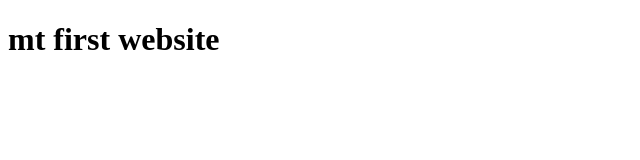
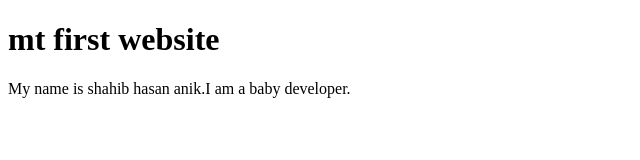
Before and after one commit to ShahibAnik/first-website, a plain HTML site: page index.html in a window 1280 px wide. Shown: the whole page, without its empty margins (0-640 px from the left). Drawn offline with Linux system fonts and the light colour scheme.

Commit message:
this is new push

```diff
--- a/index.html
+++ b/index.html
@@ -8,5 +8,7 @@
 </head>
 <body>
     <h1>mt first website</h1>
+    <p>My name is shahib hasan anik.I am a baby developer.</p>
+
 </body>
 </html>
```
